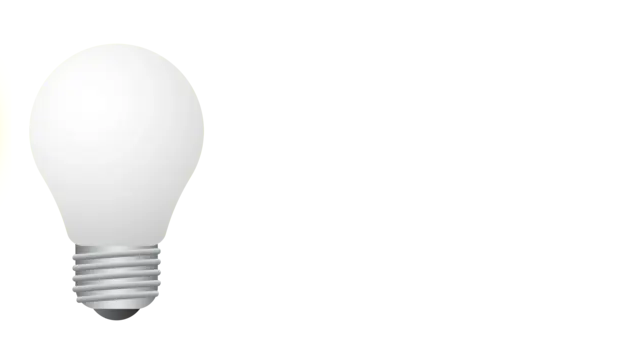
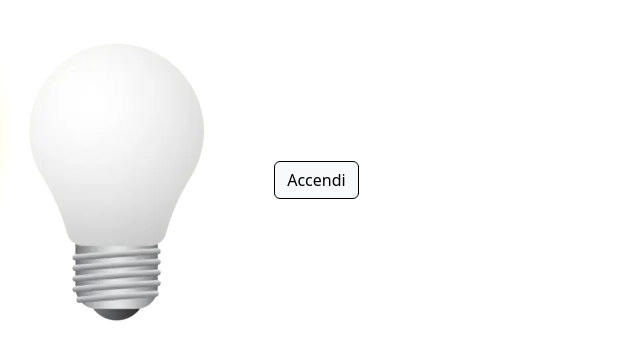
Before and after one commit to paulina-pacheco-o/js-dom-1, a plain HTML site: page index.html in a window 1280 px wide. Shown: the whole page, without its empty margins (0-640 px from the left). Drawn offline with nearby package versions, Linux system fonts and the light colour scheme.

Commit message:
img lampadina spenta

```diff
--- a/index.html
+++ b/index.html
@@ -4,12 +4,15 @@
 <head>
   <meta charset="UTF-8">
   <meta name="viewport" content="width=device-width, initial-scale=1.0">
-  <link rel="stylesheet" href="./style.css">
+  <link rel="stylesheet" href="./styles.css/styles.css">
+  <link href="https://cdn.jsdelivr.net/npm/bootstrap@5.3.7/dist/css/bootstrap.min.css" rel="stylesheet"
+    integrity="sha384-LN+7fdVzj6u52u30Kp6M/trliBMCMKTyK833zpbD+pXdCLuTusPj697FH4R/5mcr" crossorigin="anonymous">
   <title>Document</title>
 </head>
 
 <body>
   <img src="./img/white_lamp.png" title="lampadina spenta" alt="lampadina spenta">
+  <button id="button-light" class="btn btn-light border-black">Accendi</button>
 
 
 
--- a/js/script.js
+++ b/js/script.js
@@ -0,0 +1 @@
+const button = document.getElementById(`button-light`)
--- a/style.css
+++ b/styles.css/styles.css
@@ -3,3 +3,7 @@
   padding: 0;
   box-sizing: border-box;
 }
+
+.border-black {
+  border: 1px solid black;
+}
```
